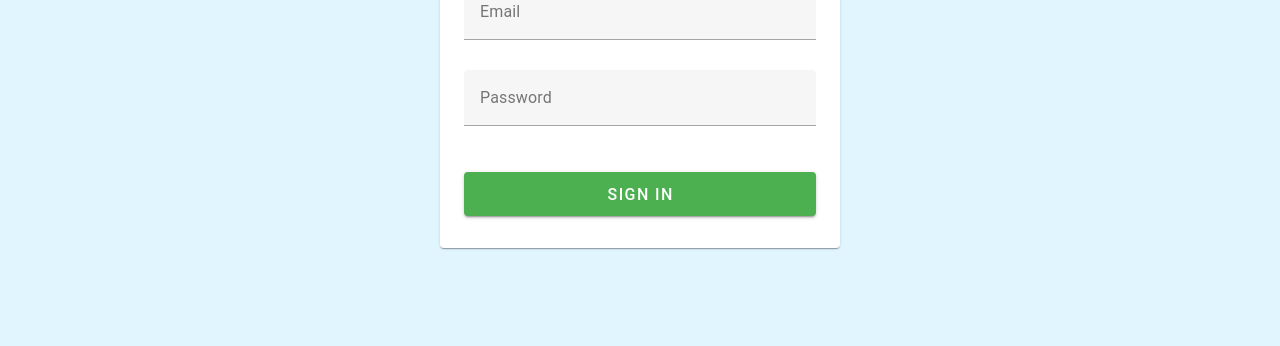
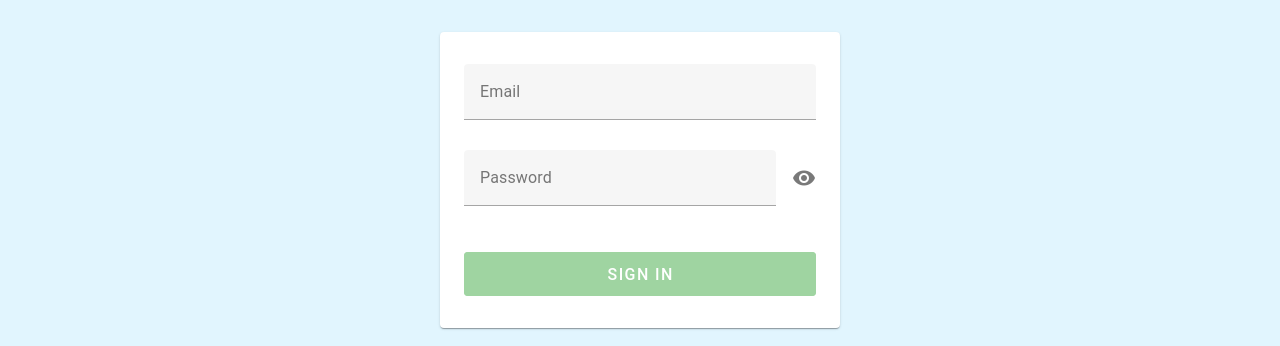
Before and after one commit to CorrectACHU/carInsuranceBootcamp, a Vue app in the folder FrontEnd/: page /login in a window 1280 px wide. Shown: the part 208-554 px from the top of the page. Built offline with nearby package versions, Linux system fonts and the light colour scheme.

Commit message:
Changed code: Added validation to email and password fields

```diff
--- a/FrontEnd/src/components/LoginForm.vue
+++ b/FrontEnd/src/components/LoginForm.vue
@@ -7,14 +7,19 @@
         class="mb-2"
         clearable
         label="Email"
+        :rules="[rules.required, rules.emailRule]"
       ></v-text-field>
 
       <v-text-field
         v-model="password"
-        :readonly="loading"
-        clearable
+        :append-icon="show1 ? 'mdi-eye-off' : 'mdi-eye'"
+        :rules="rules.passwordRules"
+        :type="show1 ? 'text' : 'password'"
+        name="input-10-1"
         label="Password"
-        placeholder="Enter your password"
+        hint="At least 8 characters"
+        counter
+        @click:append="show1 = !show1"
       ></v-text-field>
 
       <br />
@@ -46,6 +51,21 @@ const password = ref('')
 const loading = ref(false)
 const isSuccess = ref(false)
 const isError = ref(false)
+const show1 = ref(false)
+
+const rules = {
+  required: (value: string) => !!value || 'Field is required',
+  emailRule: (value: string) =>
+    !value || /^\w+([.-]?\w+)*@\w+([.-]?\w+)*(\.\w{2,3})+$/.test(value) || 'E-mail must be valid',
+  passwordRules: [
+    (value: string) => !!value || 'Please enter a password',
+    (value: string) => !!value || 'Please type password.',
+    (value: string) => (value && /\d/.test(value)) || 'At least one digit',
+    (value: string) => (value && /[A-Z]{1}/.test(value)) || 'At least one capital latter',
+    (value: string) => (value && /[^A-Za-z0-9]/.test(value)) || 'At least one special character',
+    (value: string) => value.length >= 8 || 'minimum 8 characters'
+  ]
+}
 
 const submit = async () => {
   try {
@@ -57,7 +77,8 @@ const submit = async () => {
       body: JSON.stringify({
         email: email.value,
         password: password.value
-      })
+      }),
+      credentials: 'include'
     })
 
     if (response.ok) {
--- a/FrontEnd/src/views/LoginPage.vue
+++ b/FrontEnd/src/views/LoginPage.vue
@@ -11,8 +11,8 @@
 </template>
 
 <script setup lang="ts">
-import AppHeader from '@/components/HeaderComponent.vue.js'
-import AppFooter from '@/components/FooterComponent.vue.js'
+import AppHeader from '@/components/HeaderComponent.vue'
+import AppFooter from '@/components/FooterComponent.vue'
 import LoginForm from '@/components/LoginForm.vue'
 </script>
 
```
Also changed, not shown: 1 other file (tests, documents, lock files or other folders).
